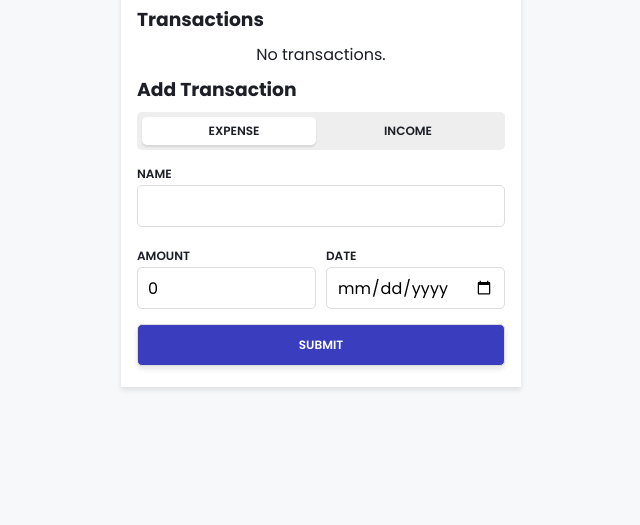
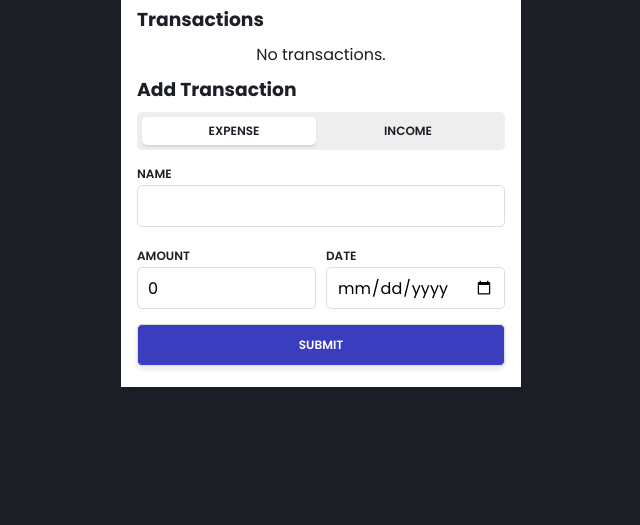
Before and after one commit to DevKhan786/Expense-Tracker, a plain HTML site: page index.html in a window 1280 px wide. Shown: the part 275-800 px from the top of the page, without its empty margins (319-959 px from the left). Drawn offline with Linux system fonts and the light colour scheme.

Commit message:
Update styles.css

```diff
--- a/styles.css
+++ b/styles.css
@@ -17,6 +17,7 @@ body {
   font-family: "Poppins", sans-serif;
   background-color: var(--bg-color);
   color: var(--text-color);
+  background-color: #1d1f27;
 }
 
 h1 {
```
